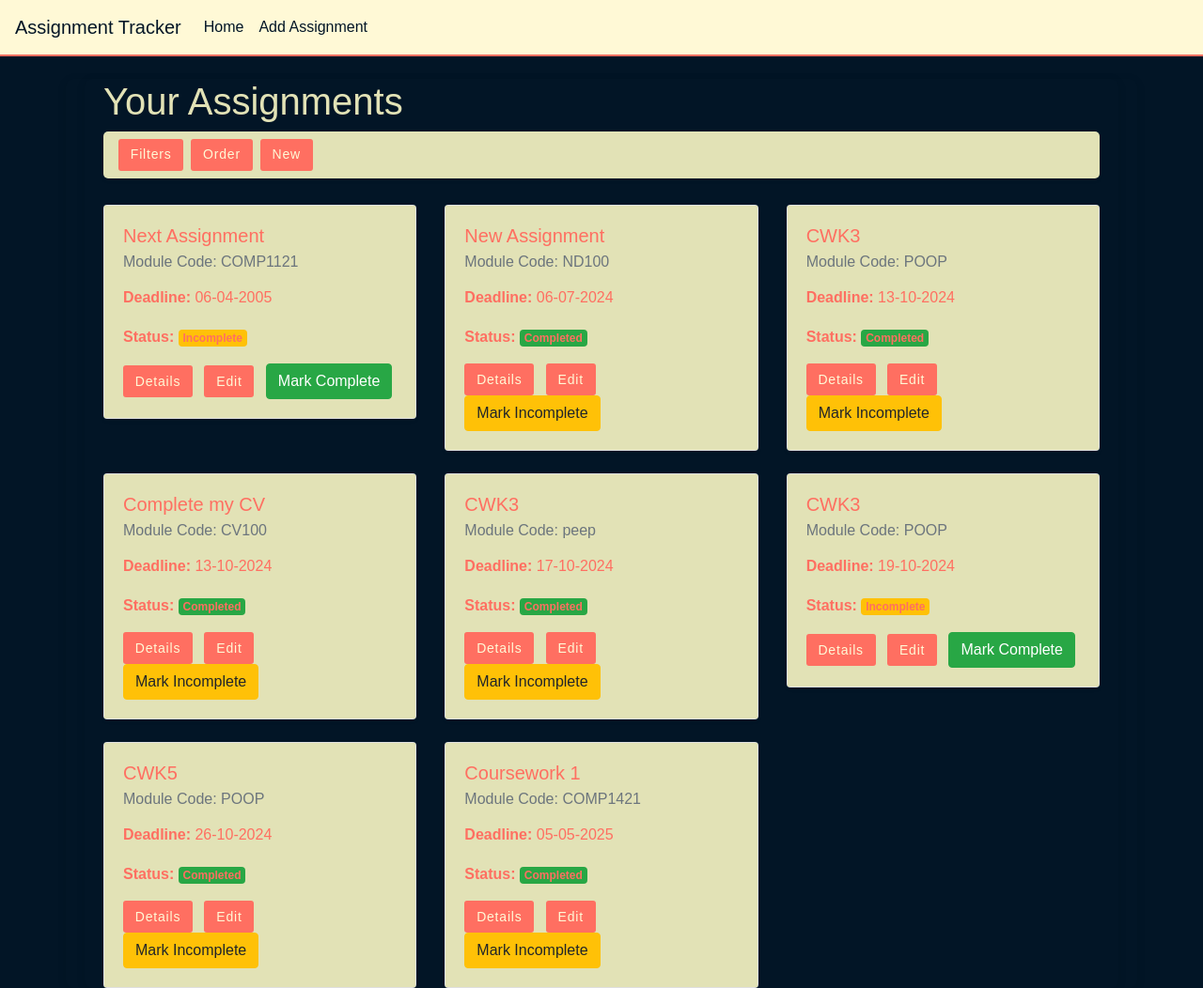
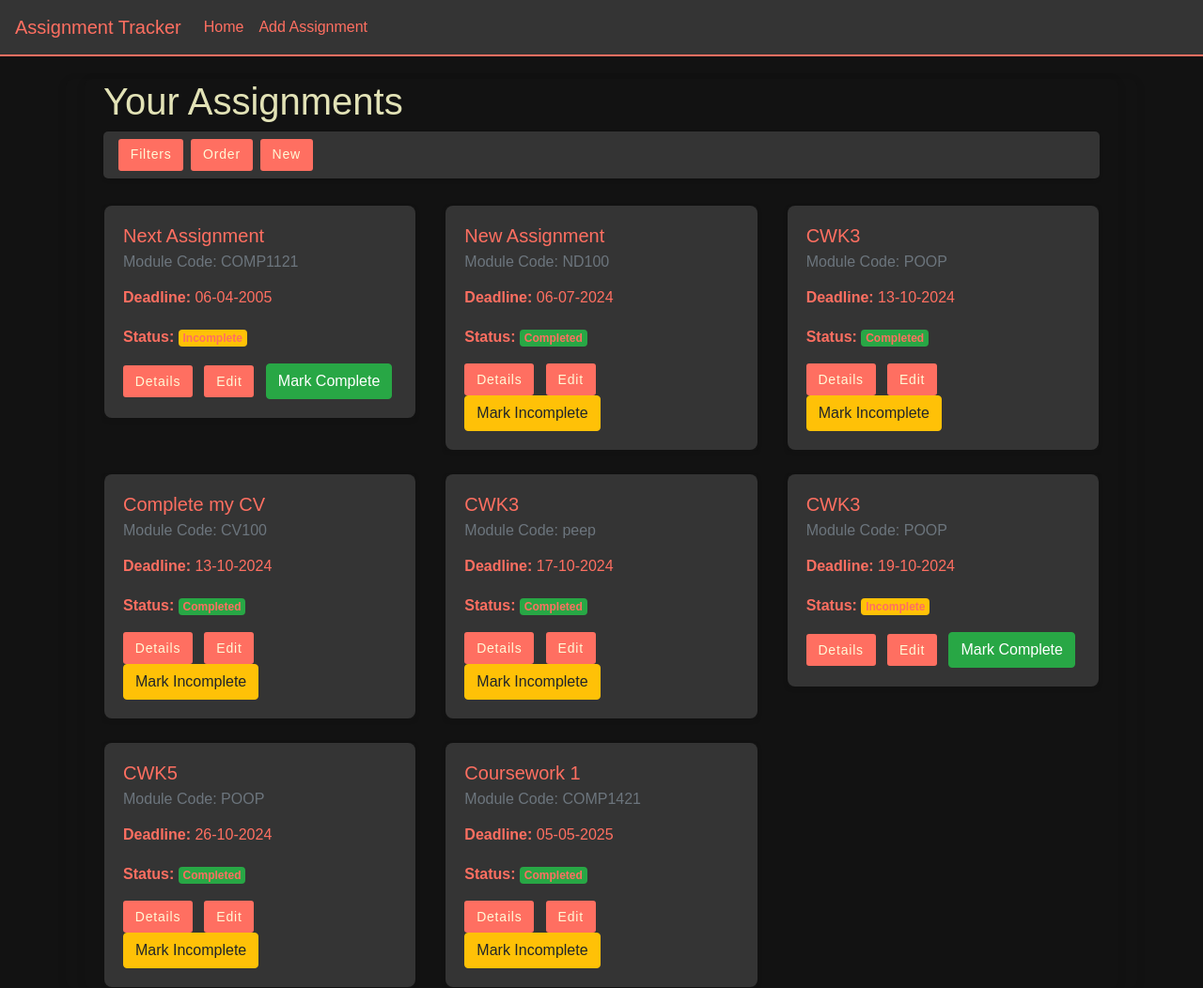
Before and after one commit to noahdavis05/WebAppDevCWK1, a Flask app: page / in a window 1280 px wide. Shown: the whole page at 94% size. Run offline with Flask 3, Linux system fonts and the light colour scheme; some libraries are stand-ins or nearby versions.

Commit message:
Improved the UI again

```diff
--- a/main/app/static/baseStyles.css
+++ b/main/app/static/baseStyles.css
@@ -1,19 +1,19 @@
 /* Body styling */
 body {
     font-family: Arial, sans-serif; /* Use a readable font */
-    background-color: #021526; /* Dark Slate background */
+    background-color: #121212; /* Dark Slate background */
     color: #E2E2B6; /* Light Gray text */
     line-height: 1.6; /* Improve readability */
 }
 
 /* Navbar styling */
 .navbar {
-    background-color: #FFF9D6; /* Match navbar with body background */
+    background-color: #343434; /* Match navbar with body background */
     border-bottom: 2px solid #FF6F61; /* Coral border below the navbar */
 }
 
 .navbar a {
-    color: #021526; /* Light Gray text for navbar links */
+    color: #FF6F61; /* Light Gray text for navbar links */
 }
 
 .navbar a:hover {
@@ -38,7 +38,7 @@ body {
 .container {
     padding-left: 20px; /* Add padding to the content area */
     padding-right: 20px;
-    background-color: #021526; /* White background for content for contrast */
+    background-color: #121212; /* White background for content for contrast */
     border-radius: 0.5rem; /* Slightly rounded corners for the content area */
     box-shadow: 0 2px 10px rgba(0, 0, 0, 0.1); /* Subtle shadow for depth */
 }
--- a/main/app/static/homeStyles.css
+++ b/main/app/static/homeStyles.css
@@ -1,10 +1,12 @@
 /* Body styling */
 body {
     font-family: Arial, sans-serif; /* Use a readable font */
-    background-color: #FFF9D6; /* Dark Slate background */
+    background-color: #121212; /* Dark Slate background */
     color: #D5D5D5; /* Light Gray text */
     line-height: 1.6; /* Improve readability */
 }
+
+
 
 /* options under assignment */
 /* Button Navbar Styling */
@@ -12,7 +14,7 @@ body {
     display: flex;
     justify-content: flex-start; /* Align buttons to the left */
     align-items: center;
-    background-color: #E2E2B6; /* Background to make it look like a navbar */
+    background-color: #343434; /* Background to make it look like a navbar */
     padding: 0.5rem 1rem;
     border-radius: 5px; /* Rounded edges to match the design */
     box-shadow: 0 2px 4px #0000001a; /* Subtle shadow for navbar */
@@ -68,7 +70,7 @@ a.btn:hover {
 /* Filter container */
 #filter-container {
     max-width: 100%; /* Make sure it doesn't take up more space than needed */
-    background-color: #E2E2B6; /* Match your background color */
+    background-color: #1E1E1E; /* Match your background color */
     padding: 0.5rem; /* Minimal padding */
     border: none; /* Remove any borders */
     margin-top: 0; /* Remove space above the filter container */
@@ -105,15 +107,14 @@ a.btn:hover {
 
 /* Card styling */
 .card {
-    background-color: #E2E2B6; /* Darker background for cards */ /* Subtle border for cards */
-    color: #D5D5D5; /* Light Gray text for card content */
-    border: 0; /* Remove any default border */
-    box-shadow: none; /* Remove default Bootstrap shadow */
+    background-color: #121212 !important;
 }
 
+
+
 .card-body {
-    background-color: #E2E2B6;
-    border: 0 solid #FF6F61;
+    background-color: #343434;
+    border-radius: 0.5rem; /* Rounded corners */
     padding: 0;
     margin: 0;
     color: #FF6F61;
```
